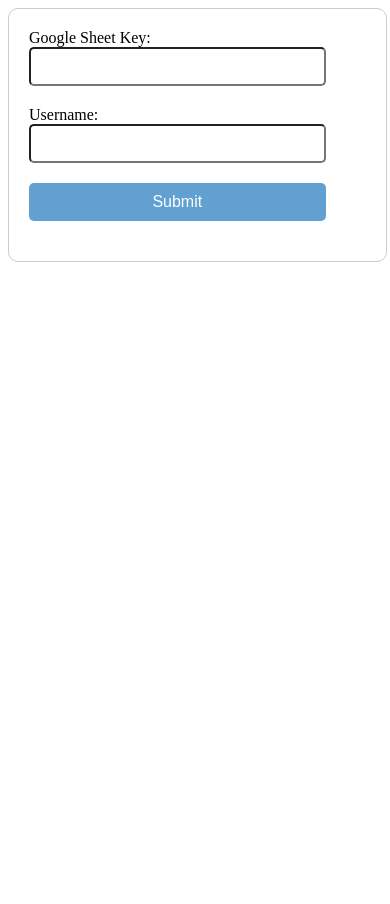
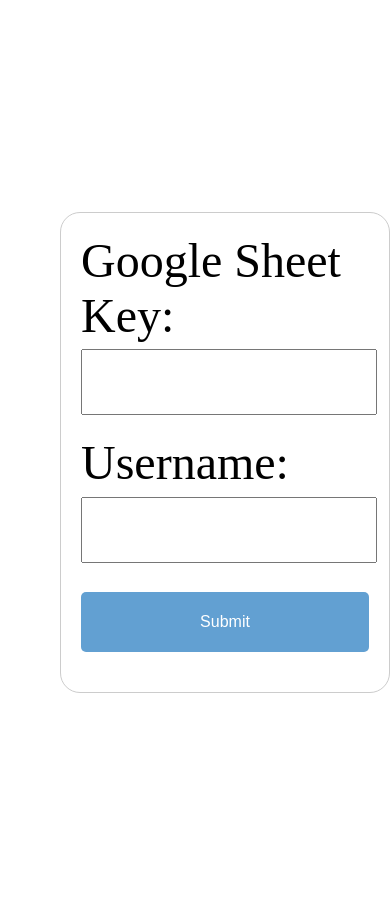
Before and after one commit to yooko502/line_household_account_book_py, a Flask app: page /group_form in a window 390 px wide; the page is wider, and only the part inside the window is pictured. Before the commit the page ends 262 px from the top of that part, so only its background shows below. Run offline with Flask 3, Linux system fonts and the light colour scheme; parts of the project's set-up code (start-up, migrations or seed data) failed here and were passed over.

Commit message:
fix css and group

```diff
--- a/line_rich_menu_api.py
+++ b/line_rich_menu_api.py
@@ -1,5 +1,5 @@
 from flask import Flask
-from linebot.models import RichMenu, RichMenuArea, RichMenuBounds, PostbackAction, MessageAction, RichMenuSize
+from linebot.models import RichMenu, RichMenuArea, RichMenuBounds, MessageAction, RichMenuSize
 import os
 from linebot import LineBotApi, WebhookHandler
 
@@ -18,7 +18,7 @@
                         action=MessageAction(label='Person Form', text='個人登録')
                     ),
                     RichMenuArea(
-                        bounds=RichMenuBounds(x=520, y=0, width=520, height=585),
+                        bounds=RichMenuBounds(x=1040, y=0, width=520, height=585),
                         action=MessageAction(label='Group Form', text='グループ登録')
                     )
                 ]
--- a/templates/group_form.html
+++ b/templates/group_form.html
@@ -2,59 +2,7 @@
 <html>
 <head>
     <title>Form Submission</title>
-    <style>
-        form {
-            width: 100%;
-            margin: 0 auto;
-            padding: 20px;
-            border: 1px solid #ccc;
-            border-radius: 5px;
-        }
-
-        input[type="text"],
-        input[type="submit"] {
-            width: 100%;
-            margin-bottom: 10px;
-        }
-
-        input[type="submit"] {
-            background-color: #62a0d2;
-            color: white;
-            border: none;
-            padding: 10px 20px;
-            text-align: center;
-            text-decoration: none;
-            display: inline-block;
-            font-size: 16px;
-            border-radius: 5px;
-        }
-        @media screen and (max-width: 600px) {
-            form {
-                width: 90%;
-                margin: 0 auto;
-                padding: 20px;
-                border: 1px solid #ccc;
-                border-radius: 10px;
-            }
-
-            input[type="text"],
-            input[type="submit"] {
-                width: calc(100% - 40px);
-                margin-bottom: 20px;
-                padding: 10px;
-                border-radius: 5px;
-                box-sizing: border-box;
-            }
-
-            input[type="submit"] {
-                background-color: #62a0d2;
-                color: white;
-                border: none;
-                cursor: pointer;
-                font-size: 16px;
-            }
-        }
-    </style>
+    <link rel="stylesheet" type="text/css" href="styles.css">
 </head>
 <body>
     <form action="/group_submit" method="post">
--- /dev/null
+++ b/templates/styles.css
@@ -0,0 +1,35 @@
+body, html {
+    height: 100%;
+    display: flex;
+    justify-content: center;
+    align-items: center;
+    margin: 30px;
+    width: 100%;
+}
+form {
+    width: 100%;
+    margin: 0 auto;
+    padding: 20px;
+    border: 1px solid #ccc;
+    border-radius: 20px;
+    font-size:xxx-large;
+}
+
+input[type="text"],
+input[type="submit"] {
+    width: 100%;
+    margin-bottom: 20px;
+    height: 60px;
+}
+
+input[type="submit"] {
+    background-color: #62a0d2;
+    color: white;
+    border: none;
+    padding: 10px 20px;
+    text-align: center;
+    text-decoration: none;
+    display: inline-block;
+    font-size: 16px;
+    border-radius: 5px;
+}
```
Also changed, not shown: templates/person_form.html (+1 -53 lines).
